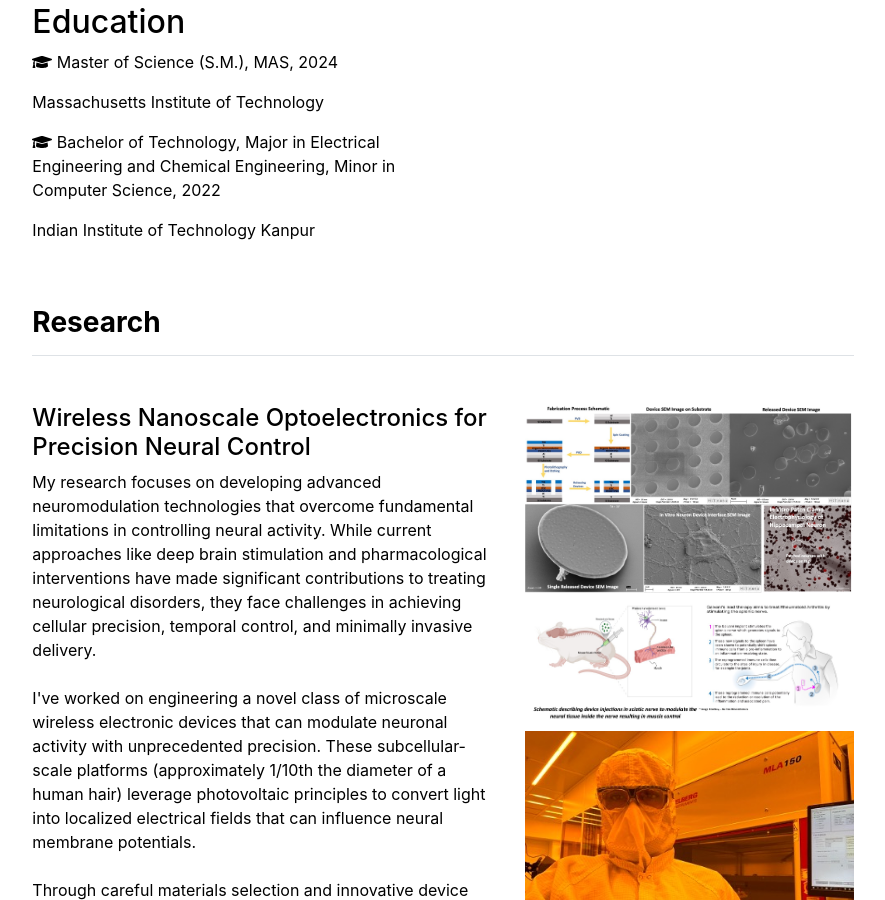
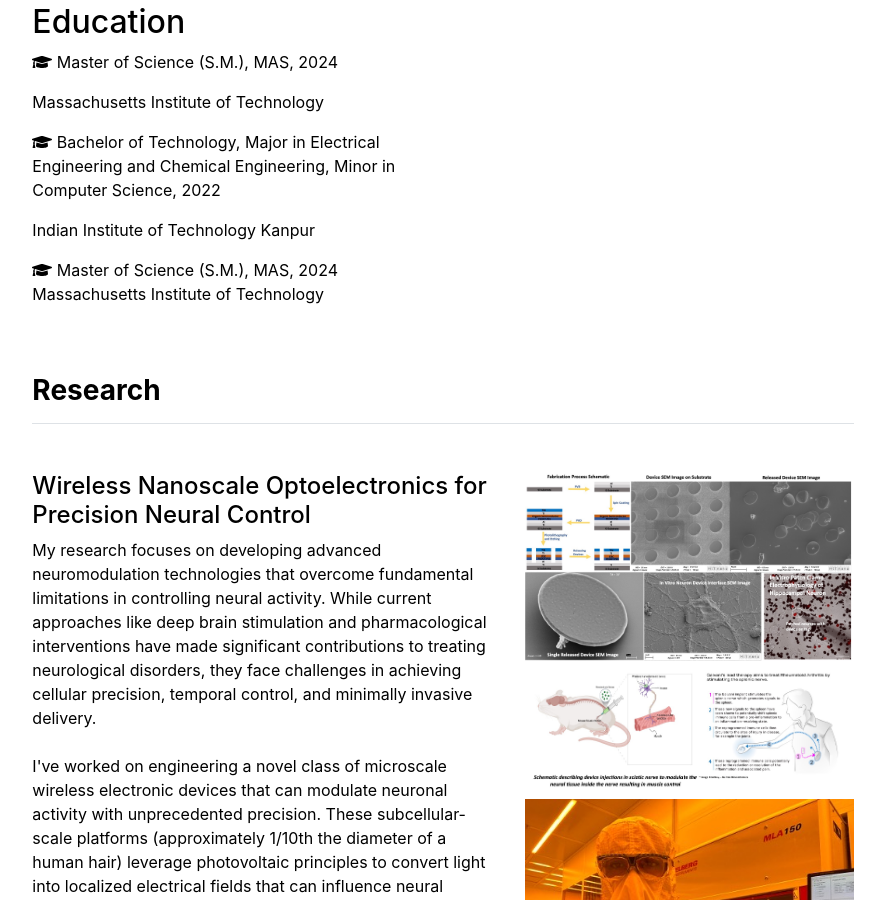
Before and after one commit to preet-mit/preet-mit, a Jekyll site: the page built from index.md, in a window 1280 px wide and 900 px high, scrolled down 784 px. Shown: the whole window, without its empty margins (197-1082 px from the left). Built offline with Jekyll 4.4.1, drawn with Linux system fonts in a browser that asks for light colours.

Commit message:
Update index.md

```diff
--- a/index.md
+++ b/index.md
@@ -23,3 +23,8 @@ Massachusetts Institute of Technology
 <i class="fa fa-graduation-cap"></i> Bachelor of Technology, Major in Electrical Engineering and Chemical Engineering, Minor in Computer Science, 2022
 
 Indian Institute of Technology Kanpur
+
+<div style="margin-bottom: 20px;">
+  <p style="margin: 0; padding: 0;"><i class="fa fa-graduation-cap"></i> Master of Science (S.M.), MAS, 2024</p>
+  <p style="margin: 0; padding: 0;">Massachusetts Institute of Technology</p>
+</div>
```
